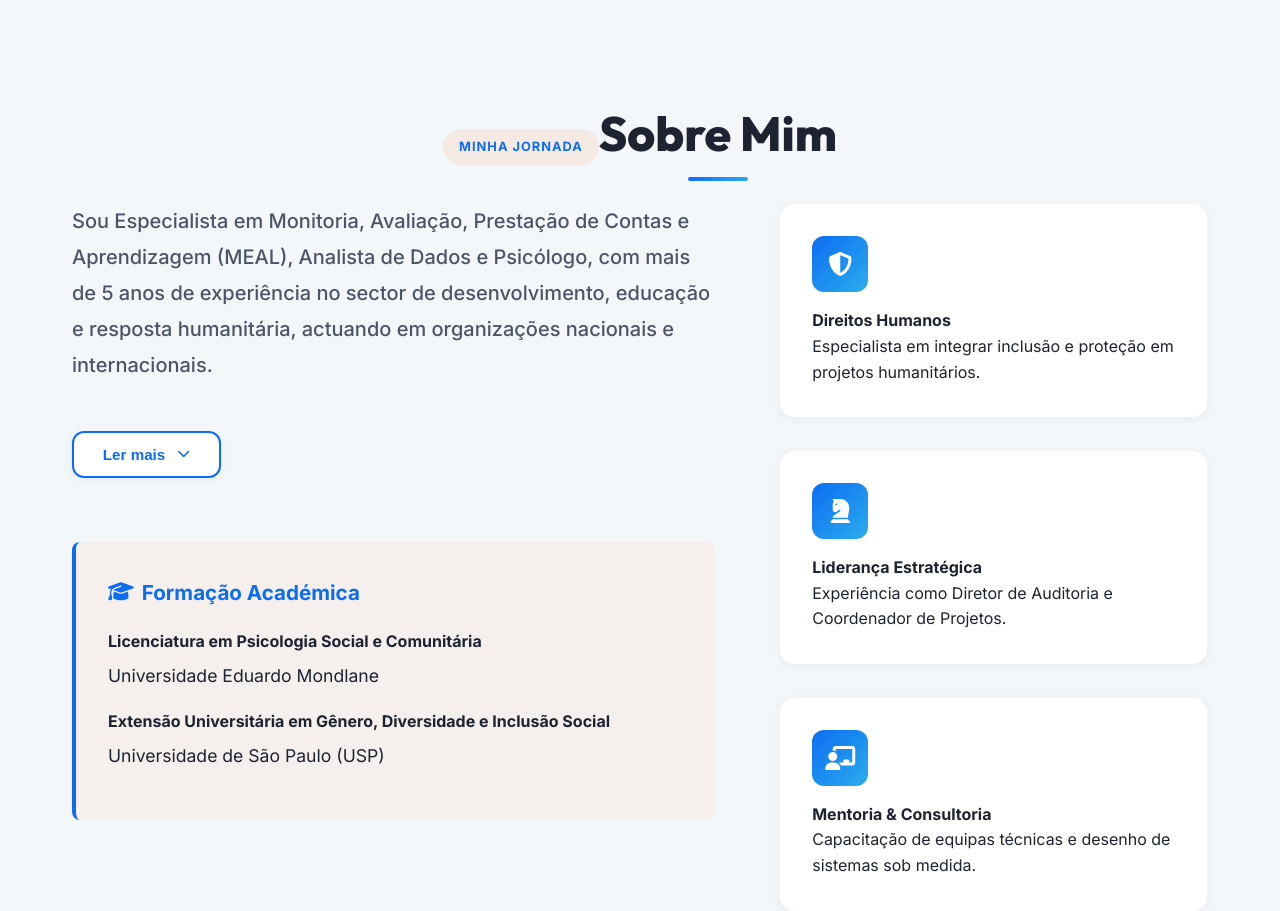
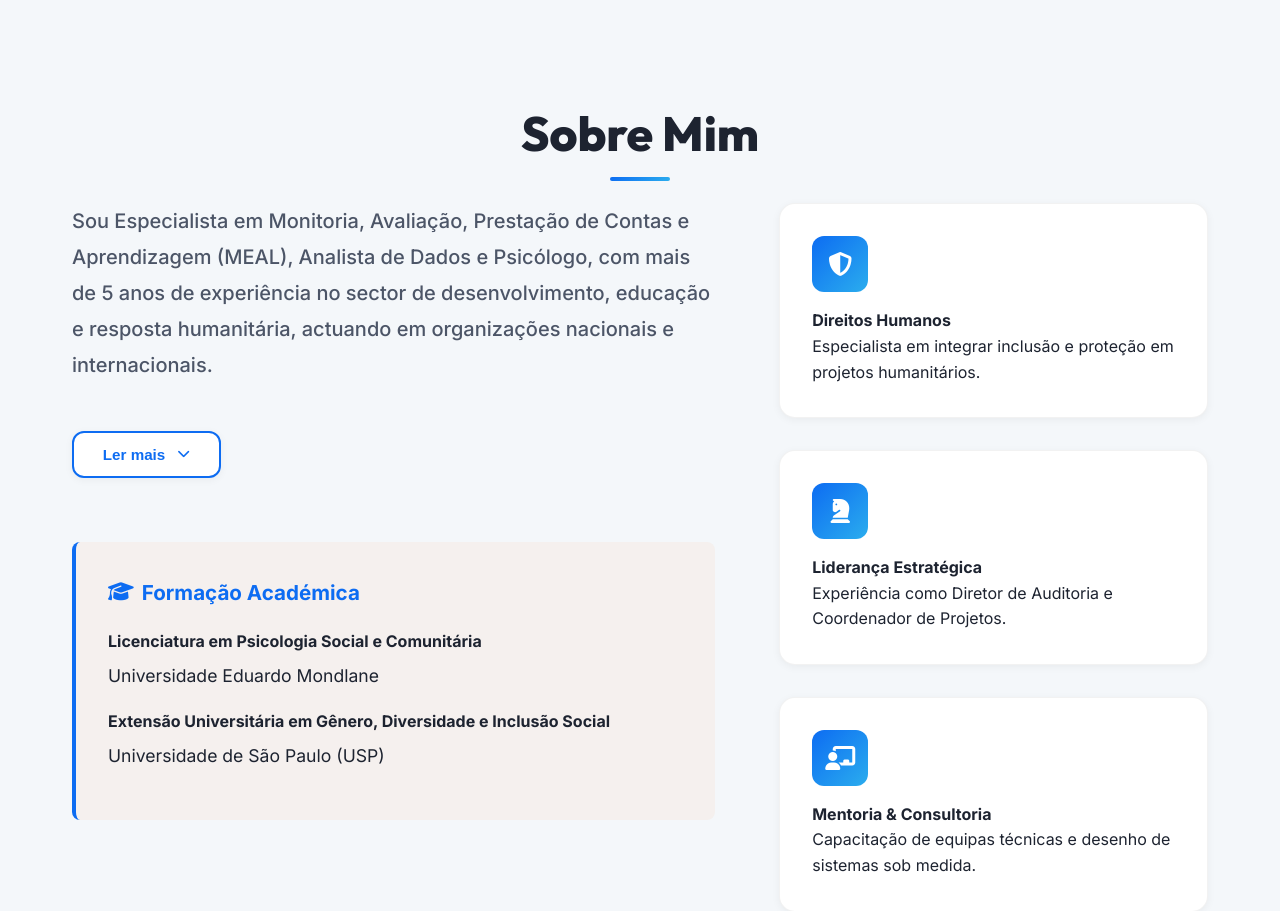
Before and after one commit to afonsoDomingos/gabrielarmindo, a Vue app: page / in a window 1280 px wide. Shown: the part 840-1751 px from the top of the page. Built offline with nearby package versions, Linux system fonts and the light colour scheme; no server answers.

Commit message:
style: remove 'Minha Jornada' tag da seção Sobre

```diff
--- a/src/components/About.vue
+++ b/src/components/About.vue
@@ -12,7 +12,6 @@ const toggleExpand = () => {
   <section class="about section" id="about">
     <div class="container">
       <div class="section-header text-center reveal">
-        <span class="section-tag">Minha Jornada</span>
         <h2 class="section-title">Sobre Mim</h2>
       </div>
 
```
